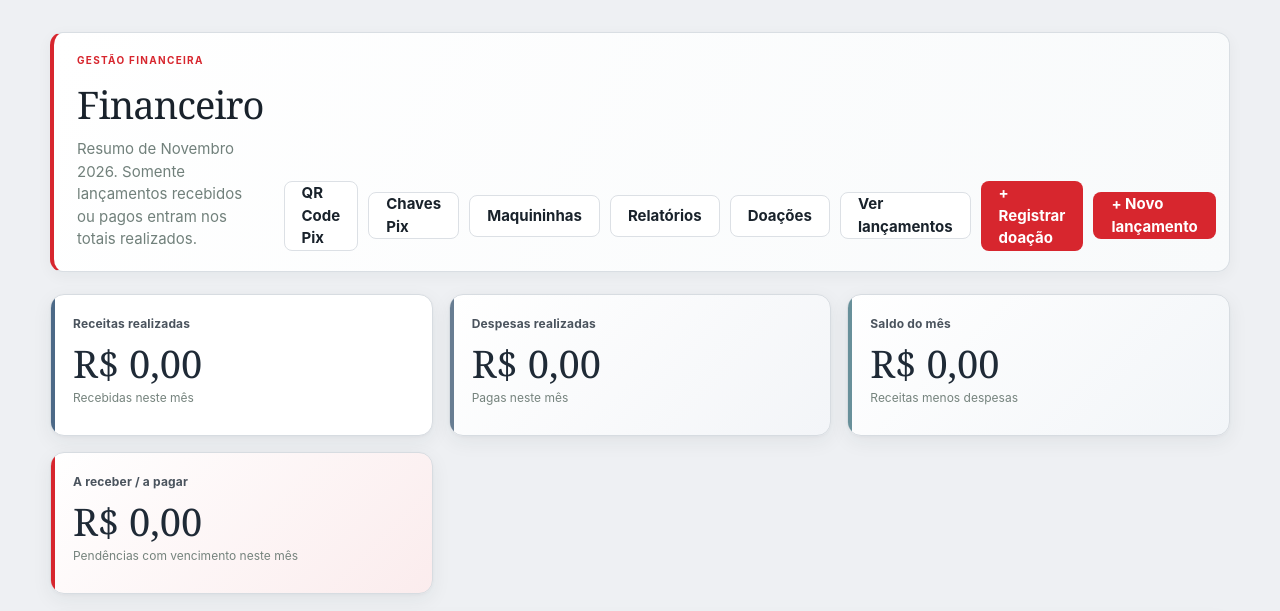
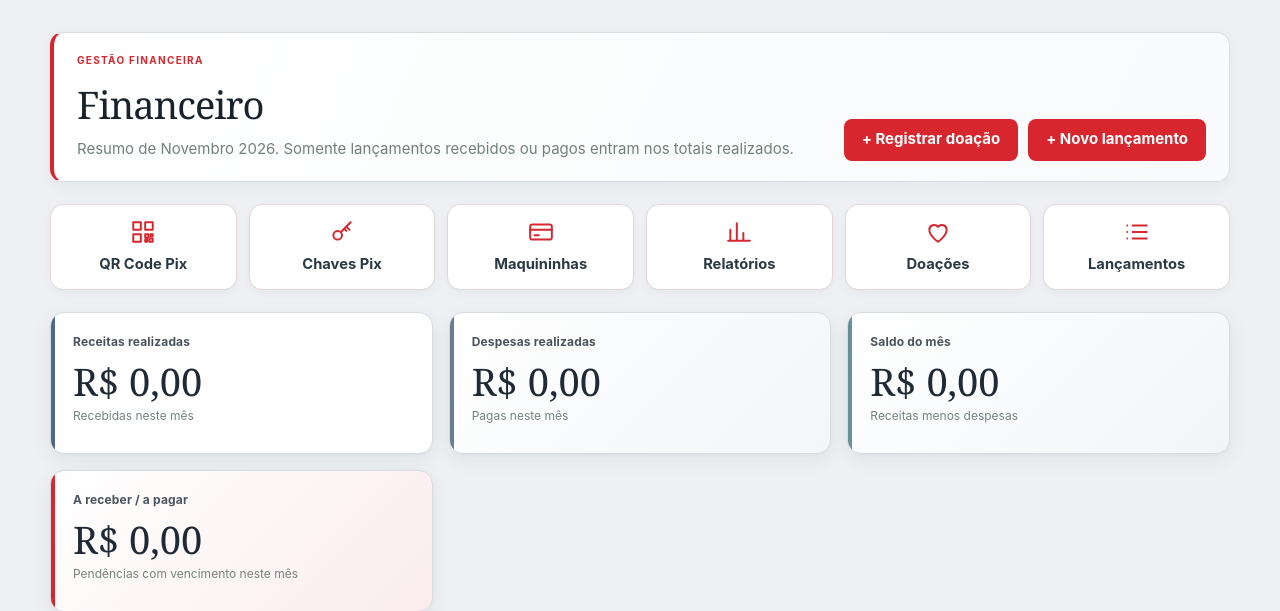
Before and after one commit to CHARLES-SANTOS-2472/gestao_igreja, a Django app: page /financeiro/ in a window 1280 px wide. Shown: the part 118-729 px from the top of the page. Run offline with Django 5.2, Linux system fonts and the light colour scheme; a user stored in the database is signed in; data comes from the database, SQL or seed files in the repository; tables that the repository leaves empty hold one stand-in row (values such as "Sample post").

Commit message:
Financeiro: atalhos em blocos de mesmo tamanho com icones
Co-authored-by: Copilot <223556219+Copilot@users.noreply.github.com>

```diff
--- a/static/css/app.css
+++ b/static/css/app.css
@@ -472,3 +472,10 @@ input:focus, select:focus, textarea:focus { outline: 3px solid #dce3eb; border-c
 .overview-message-edit { position: absolute; top: 8px; right: 10px; padding: 3px 11px; border: 1px solid var(--line); border-radius: 99px; background: #ffffff80; color: var(--muted); font-size: 11px; text-decoration: none; opacity: .18; transition: opacity .2s ease, background .2s ease, color .2s ease; }
 .overview-message-slot:hover .overview-message-edit, .overview-message-edit:focus-visible { opacity: 1; }
 .overview-message-edit:hover, .overview-message-edit:focus-visible { background: var(--red); border-color: var(--red); color: #fff; }
+
+/* Atalhos em blocos de tamanho igual, com ícones */
+.page-actions .button { white-space: nowrap; }
+.tile-nav { display: grid; grid-template-columns: repeat(auto-fit, minmax(130px, 1fr)); gap: 12px; margin-bottom: 22px; }
+.tile { display: flex; flex-direction: column; align-items: center; justify-content: center; gap: 8px; min-height: 84px; padding: 14px 10px; border: 1px solid #e2d6d6; border-radius: 13px; background: #fff; color: #2b3946; font-weight: 700; font-size: .92rem; text-align: center; text-decoration: none; box-shadow: 0 3px 10px #1e29350a; transition: transform .15s, box-shadow .15s, border-color .15s; }
+.tile svg { width: 26px; height: 26px; fill: none; stroke: var(--red); stroke-width: 1.8; stroke-linecap: round; stroke-linejoin: round; }
+.tile:hover, .tile:focus-visible { transform: translateY(-2px); border-color: var(--red); box-shadow: 0 8px 18px #b3202a22; }
--- a/templates/base.html
+++ b/templates/base.html
@@ -6,7 +6,7 @@
   <meta name="viewport" content="width=device-width, initial-scale=1">
   <meta name="theme-color" content="#1e2934">
   <title>{% block title %}Gestão da Igreja{% endblock %}</title>
-  <link rel="stylesheet" href="{% static 'css/app.css' %}?v=20261103-7">
+  <link rel="stylesheet" href="{% static 'css/app.css' %}?v=20261103-8">
 </head>
 <body>
   <header class="topbar">
--- a/templates/financeiro/dashboard.html
+++ b/templates/financeiro/dashboard.html
@@ -4,15 +4,18 @@
 <div class="page-heading">
   <div><div class="eyebrow">GESTÃO FINANCEIRA</div><h1>Financeiro</h1><p class="muted">Resumo de {{ today|date:"F Y" }}. Somente lançamentos recebidos ou pagos entram nos totais realizados.</p></div>
   <div class="page-actions">
-    <a class="button button-secondary" href="{% url 'financial-pix' %}">QR Code Pix</a>
-    {% if can_manage_accounts %}<a class="button button-secondary" href="{% url 'pix-key-list' %}">Chaves Pix</a><a class="button button-secondary" href="{% url 'card-machine-list' %}">Maquininhas</a>{% endif %}
-    <a class="button button-secondary" href="{% url 'financial-report' %}">Relatórios</a>
-    {% if can_view_donations %}<a class="button button-secondary" href="{% url 'donation-list' %}">Doações</a>{% endif %}
-    <a class="button button-secondary" href="{% url 'financial-transaction-list' %}">Ver lançamentos</a>
     {% if can_add_donation %}<a class="button button-primary" href="{% url 'donation-create' %}">+ Registrar doação</a>{% endif %}
     {% if can_add_transaction %}<a class="button button-primary" href="{% url 'financial-transaction-create' %}">+ Novo lançamento</a>{% endif %}
   </div>
 </div>
+<nav class="tile-nav" aria-label="Atalhos do financeiro">
+  <a class="tile" href="{% url 'financial-pix' %}"><svg viewBox="0 0 24 24" aria-hidden="true"><path d="M3 3h7v7H3zM14 3h7v7h-7zM3 14h7v7H3zM14 14h3v3h-3zM19 14h2v2h-2zM14 19h2v2h-2zM18 18h3v3h-3z"/></svg><span>QR Code Pix</span></a>
+  {% if can_manage_accounts %}<a class="tile" href="{% url 'pix-key-list' %}"><svg viewBox="0 0 24 24" aria-hidden="true"><circle cx="8" cy="15" r="4"/><path d="M11 12l9-9M16 7l3 3M14 9l2 2"/></svg><span>Chaves Pix</span></a>
+  <a class="tile" href="{% url 'card-machine-list' %}"><svg viewBox="0 0 24 24" aria-hidden="true"><rect x="2" y="5" width="20" height="14" rx="2"/><path d="M2 10h20M6 15h4"/></svg><span>Maquininhas</span></a>{% endif %}
+  <a class="tile" href="{% url 'financial-report' %}"><svg viewBox="0 0 24 24" aria-hidden="true"><path d="M4 20V10M10 20V4M16 20v-7M22 20H2"/></svg><span>Relatórios</span></a>
+  {% if can_view_donations %}<a class="tile" href="{% url 'donation-list' %}"><svg viewBox="0 0 24 24" aria-hidden="true"><path d="M12 21s-8-5.3-8-11a4.5 4.5 0 0 1 8-2.8A4.5 4.5 0 0 1 20 10c0 5.7-8 11-8 11z"/></svg><span>Doações</span></a>{% endif %}
+  <a class="tile" href="{% url 'financial-transaction-list' %}"><svg viewBox="0 0 24 24" aria-hidden="true"><path d="M8 6h13M8 12h13M8 18h13M3 6h.01M3 12h.01M3 18h.01"/></svg><span>Lançamentos</span></a>
+</nav>
 <section class="stats-grid" aria-label="Resumo financeiro do mês">
   <article class="stat-card"><span class="stat-label">Receitas realizadas</span><strong>R$ {{ month_income|floatformat:2 }}</strong><span class="stat-note">Recebidas neste mês</span></article>
   <article class="stat-card"><span class="stat-label">Despesas realizadas</span><strong>R$ {{ month_expense|floatformat:2 }}</strong><span class="stat-note">Pagas neste mês</span></article>
```
